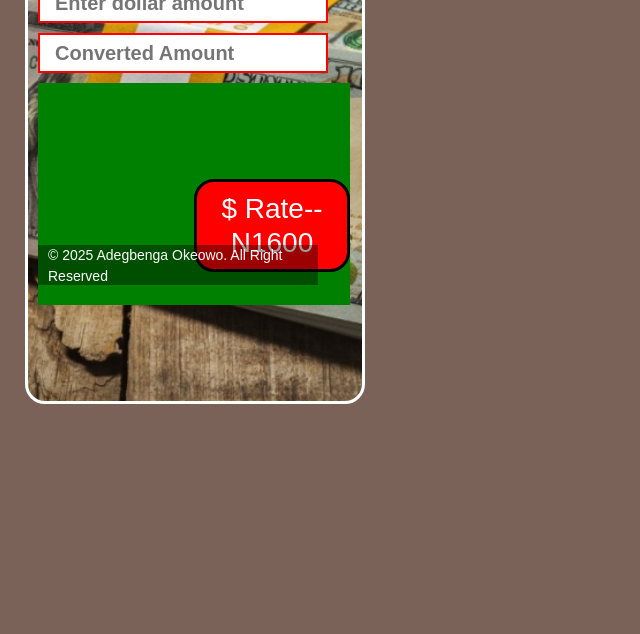
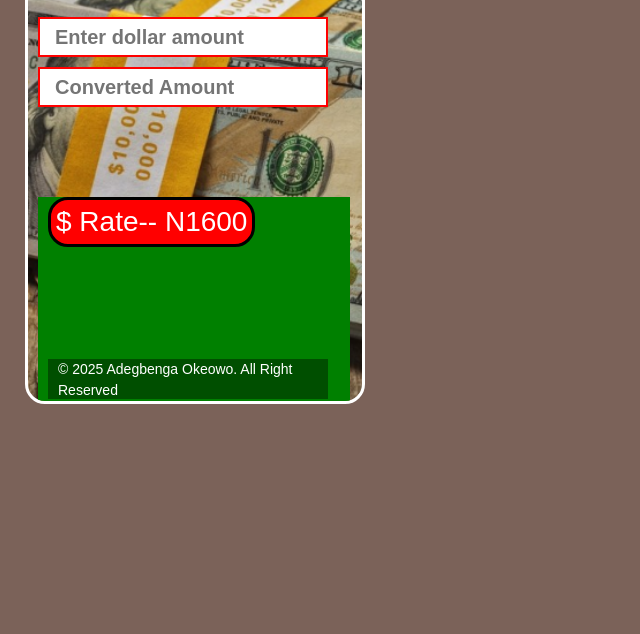
Before and after one commit to icode-fenixwings/FX-CONVERTER-, a plain HTML site: page index.html in a window 1280 px wide. Shown: the part 166-800 px from the top of the page, without its empty margins (0-640 px from the left). Drawn offline with nearby package versions, Linux system fonts and the light colour scheme.

Commit message:
Update style.css commit
debugging

```diff
--- a/style.css
+++ b/style.css
@@ -10,12 +10,12 @@ body {
   width: 290px;
   height: 40px;
   margin-bottom: 10px;
-  margin-right: 10px;
   border: 2px solid red;
 }
 h1 {
   color: white;
   text-align: center;
+  margin-bottom: 30px;
 }
 .myh2 {
   background-color: black;
@@ -24,26 +24,28 @@ h1 {
   border-radius: 20px;
   color: white;
   text-align: center;
+   margin-bottom: 20px;
 }
 .myh3 {
   background: red;
   color: white;
-  padding: 10px;
+  padding: 5px;
   border: 3px solid black;
   border-radius: 20px;
   text-align: center;
 }
 .myh3btn-container {
-  background-color: green;
+background-color: green;
+margin-top: 80px;
 width: 312px;
 height: 222px;
 position: relative;
 }
 .myh3btn {
   position: absolute;
-  bottom: 0;
-  left: 50%;
-  margin-bottom: 25px;
+  top: 0;
+  left: 10px;
+  margin-bottom: 50px;
 }
 .fxcontainer {
   background-image: url('Screenshot_20250430-195904.png');
@@ -65,7 +67,7 @@ position: relative;
   margin-bottom: 10px;
   position: absolute;
   bottom: 10px;
-  left: 0;
+  left: 10px;
   background-color: rgba(0,0,0,0.39);
   color: white;
   width: 280px;
```
